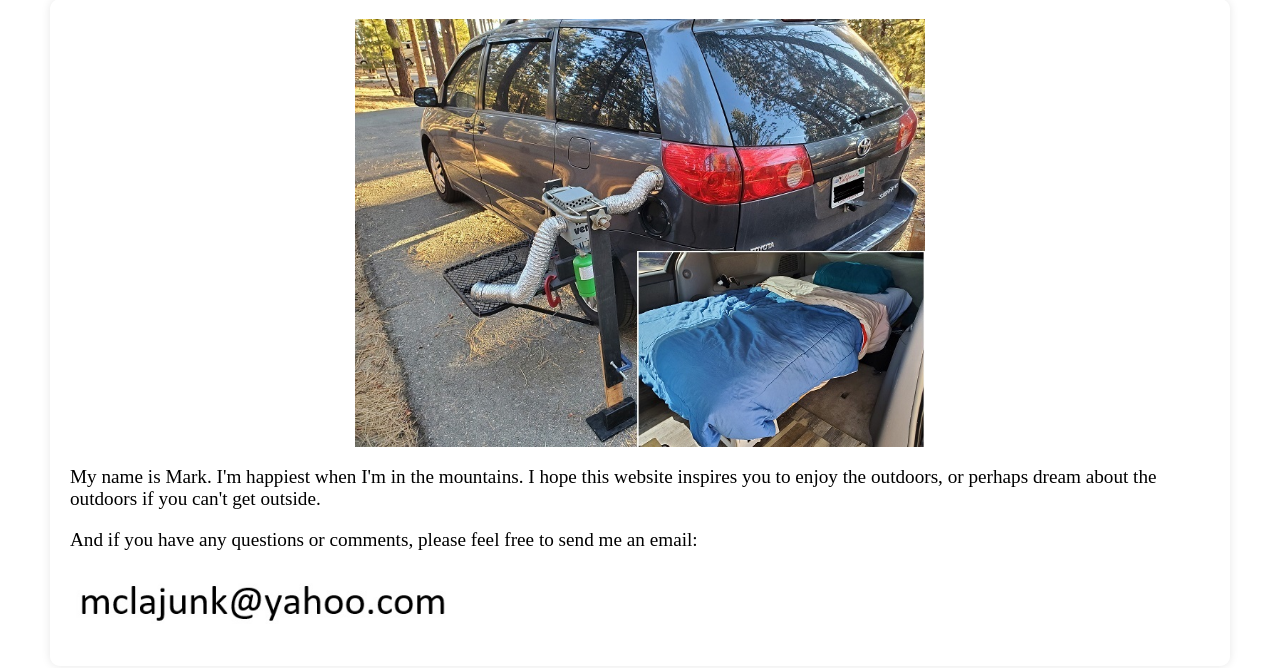
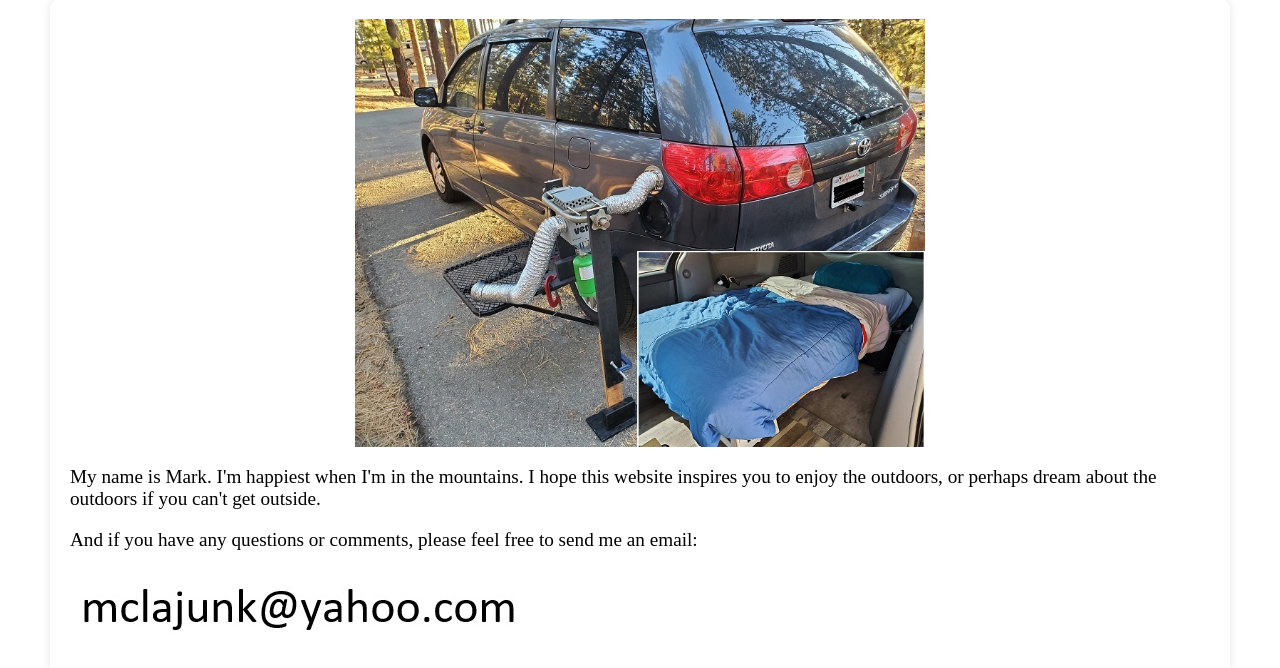
Before and after one commit to markmcla74/MinivanRving, a plain HTML site: page index.html in a window 1280 px wide. Shown: the part 192-860 px from the top of the page. Drawn offline with Linux system fonts and the light colour scheme.

Commit message:
Update index.html

```diff
--- a/index.html
+++ b/index.html
@@ -30,7 +30,7 @@
 
         <p>And if you have any questions or comments, please feel free to send me an email:</p>
 
-		  <img src="BlogPostAssets/Images/contact.jpg" width=33% alt=""/>
+		  <img id="myContactImage" src="BlogPostAssets/Images/contact.jpg" alt=""/>
 		  <br>
 		  <br>
   </aside>
```
